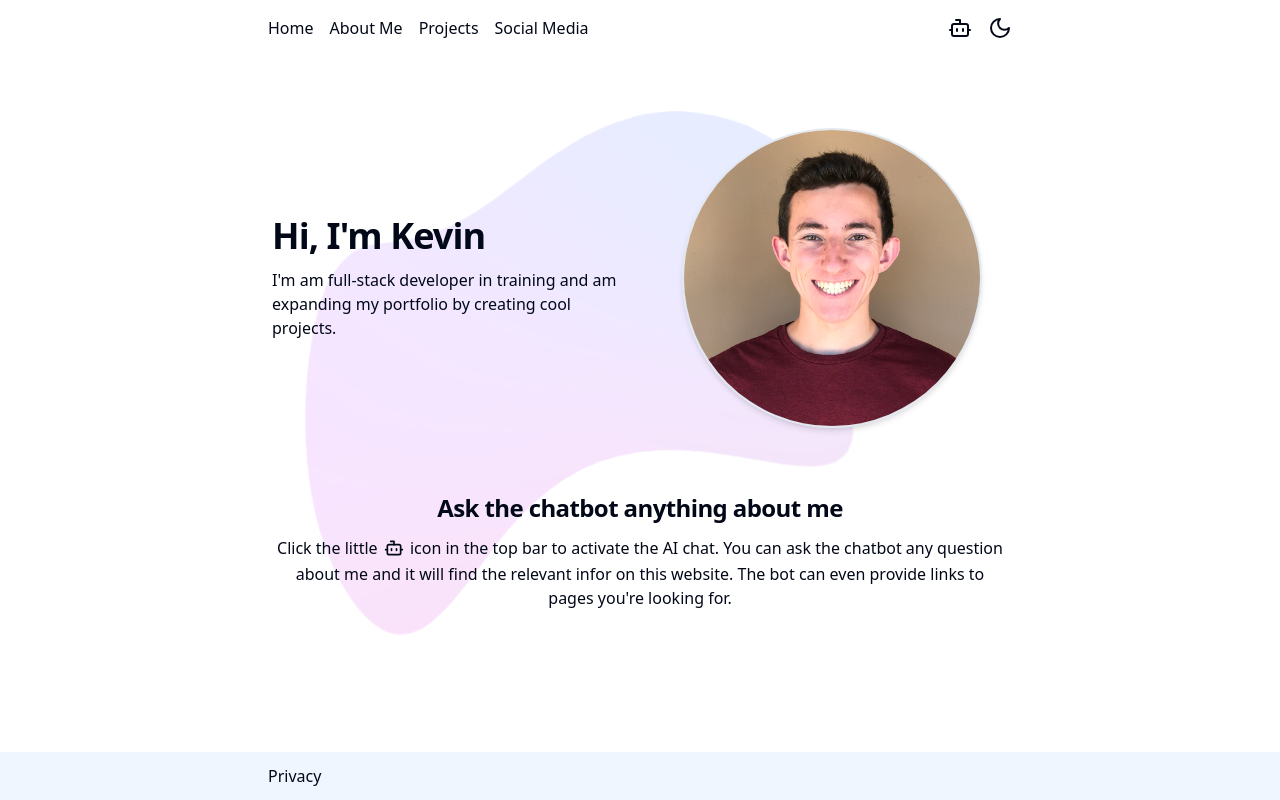
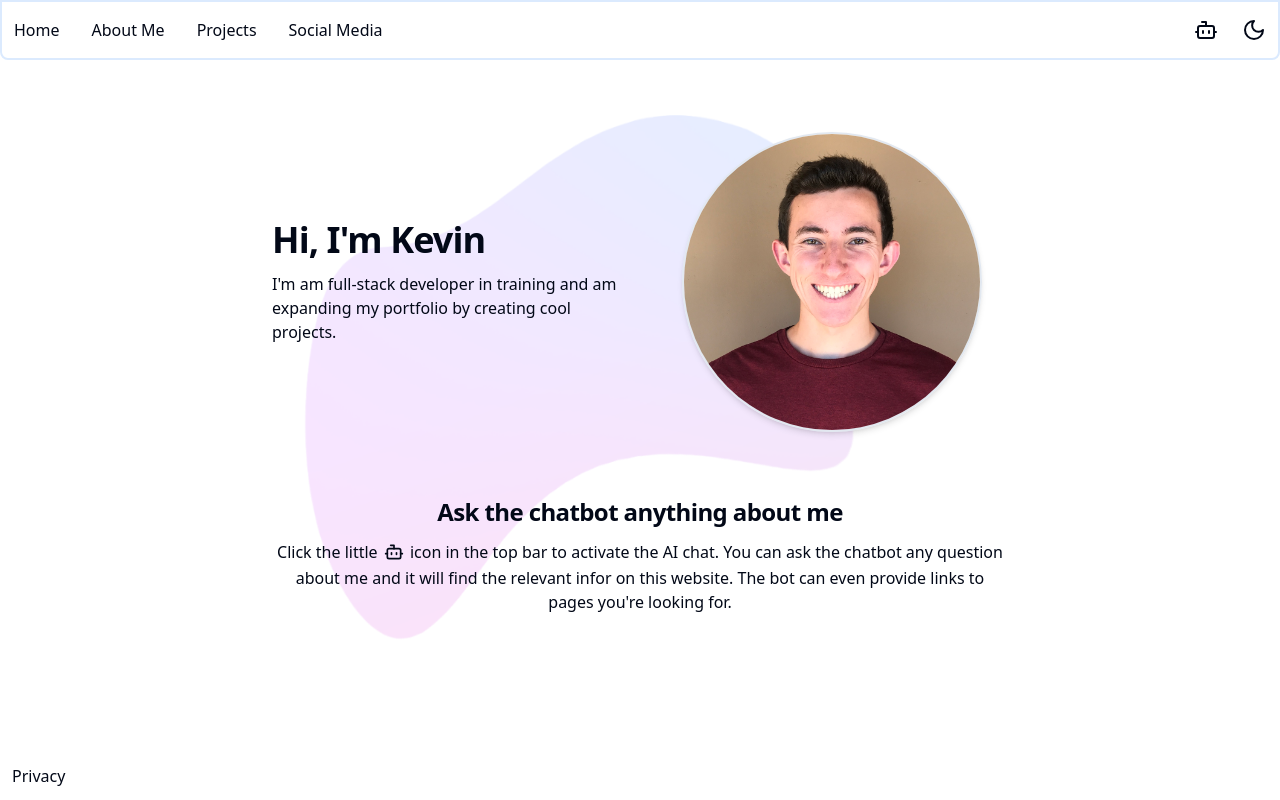
Before and after one commit to kbrenn02/portfolio-website, a Next.js app in the folder portfolio-website/: page / in a window 1280 px wide. Built offline with nearby package versions, Linux system fonts and the light colour scheme.

Commit message:
finish styling on navbar and footer

```diff
--- a/portfolio-website/app/layout.tsx
+++ b/portfolio-website/app/layout.tsx
@@ -22,7 +22,7 @@ export default function RootLayout({
   children: React.ReactNode;
 }>) {
   return (
-    <html lang="en" className="h-screen">
+    <html lang="en">
       <body className="flex flex-col min-h-screen">
         <ThemeProvider attribute="class">
             <Navbar />
--- a/portfolio-website/src/components/Footer.tsx
+++ b/portfolio-website/src/components/Footer.tsx
@@ -2,8 +2,8 @@ import React from 'react'
 import Link from 'next/link'
 
 const Footer = () => {
-  return <footer className='w-full bg-blue-50 '>
-    <nav className='max-w-3xl mx-auto flex gap-3 p-3'>
+  return <footer className='w-full bg-background '>
+    <nav className='max-w-screen-xl font-medium mx-auto flex gap-3 p-3'>
         <Link href="/privacy">Privacy</Link>
     </nav>
   </footer>
--- a/portfolio-website/src/components/Navbar.tsx
+++ b/portfolio-website/src/components/Navbar.tsx
@@ -4,18 +4,18 @@ import AIChatButton from "./AIChatButton"
 
 export default function Navbar() {
     // header itself
-    return <header className="sticky top-0 bg-background">
+    return <header className="sticky top-0 bg-background border-solid border-2 border-blue-100 rounded-b-lg">
         {/* content of the header, which is centered and that wrap*/}
         {/* With the 'justify between' it means if you have 2 elements, it will put the first element to the left and second to the right */}
-        <div className="max-w-3xl mx-auto flex flex-wrap justify-between gap-3 px-3 py-4">
-            <nav className="space-x-4 font-medium">
+        <div className="max-w-screen-xl mx-auto flex flex-wrap justify-between gap-4 px-3 py-4">
+            <nav className="space-x-8 font-medium">
                 {/* recommend single page if using free OpenAI account */}
                 <Link href="/">Home</Link>
                 <Link href="/about">About Me</Link>
                 <Link href="/projects">Projects</Link>
                 <Link href="/social">Social Media</Link>
             </nav>
-            <div className="flex items-center gap-4">
+            <div className="flex items-center gap-6">
                 {/* The AI Chat Button will open the chatbox */}
                 <AIChatButton />
                 <ThemeToggle />
```
